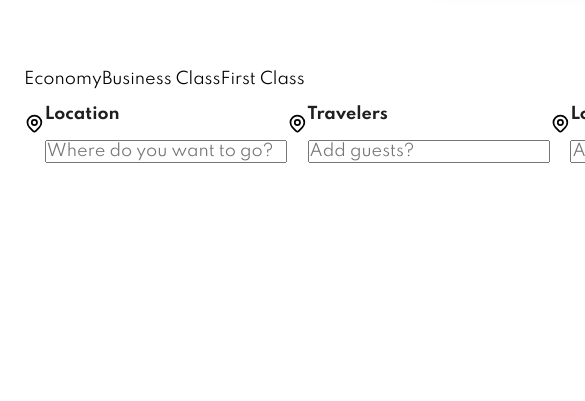
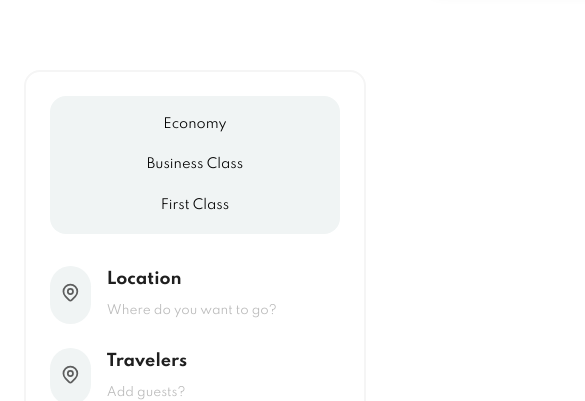
Before and after one commit to Nagydani11/accountantSite, a React (Vite) app in the folder accountant/: page / in a window 390 px wide. Shown: the part 458-859 px from the top of the page, 585 px wide, since content can reach past the window. Built offline with nearby package versions, Linux system fonts and the light colour scheme; grey boxes are pictures that could not be loaded.

Commit message:
Responsive header

```diff
--- a/accountant/src/Components/Navbar/Navbar.jsx
+++ b/accountant/src/Components/Navbar/Navbar.jsx
@@ -22,6 +22,18 @@
     }
 
 
+    //////////////////////////////////////////////////////////////////////
+    const [noBg, addBg] = useState('navBarTwo')
+    const addBgColor = ()=>{
+        if(window.scrollY >= 10){
+            addBg('navBarTwo navbar-With-Bg')
+        }else{
+            addBg('navBarTwo')
+        }
+    }
+
+    window.addEventListener("scroll", addBgColor)
+
     return(
         <div className="navBar flex">
             <div className="navBarOne flex">
@@ -39,7 +51,7 @@
                     <span>Sign out</span>
                 </div>
             </div>
-            <div className="navBarTwo flex">
+            <div className={noBg}>
 
                 <div className="logoDiv">
                     <img src={logo} className="Logo"/>
--- a/accountant/src/main.css
+++ b/accountant/src/main.css
@@ -148,6 +148,11 @@
   position: fixed;
   transition: 0.3s ease-in-out;
 }
+.navBar .navbar-With-Bg {
+  background-color: var(--SecondaryColor);
+  padding: 0.5rem 1rem;
+  box-shadow: rgba(0, 0, 0, 0.1) 0px 10px 15px -3px, rgba(0, 0, 0, 0.05) 0px 4px 6px -2px;
+}
 .navBar .logoDiv .Logo {
   width: 20%;
 }
@@ -229,4 +234,78 @@
   position: absolute;
   width: 100%;
   top: -70%;
+}
+
+.search .sectionContainer {
+  width: 100%;
+  padding: 1.5rem;
+  border: 2px solid var(--greyBg);
+  border-radius: 16px;
+  row-gap: 2rem;
+}
+.search .sectionContainer .btns {
+  background-color: var(--SecondaryColor);
+  padding: 0.5rem;
+  border-radius: 1rem;
+  flex-direction: column;
+  width: 100%;
+  margin: auto;
+}
+.search .sectionContainer .btns .singleBtn {
+  padding: 0.8rem 1.5rem;
+  font-size: 13px;
+  border-radius: 3rem;
+  width: 80%;
+  text-align: center;
+}
+.search .sectionContainer .btns .singleBtn:hover {
+  background-color: var(--PrimaryColor);
+  color: var(--whiteColor);
+  font-weight: 500;
+  transition: 0.4s ease;
+}
+.search .sectionContainer .btns .active {
+  background: var(--PrimaryColor);
+  color: var(--whiteColor);
+  font-weight: 500;
+}
+.search .sectionContainer .searchInputs {
+  width: 100%;
+  justify-content: center;
+  flex-direction: column;
+  gap: 1.5rem;
+}
+.search .sectionContainer .searchInputs .singleInput .iconDiv {
+  padding: 16px 10px;
+  border-radius: 3rem;
+  background: var(--SecondaryColor);
+  margin-right: 1rem;
+}
+.search .sectionContainer .searchInputs .singleInput .iconDiv .icon {
+  color: var(--blackColor);
+  opacity: 0.7;
+}
+.search .sectionContainer .searchInputs .singleInput .texts h4 {
+  padding-top: 0;
+  padding-bottom: 0.7rem;
+  color: var(--blackColor);
+  font-weight: 700;
+}
+.search .sectionContainer .searchInputs .singleInput .texts input {
+  width: 95%;
+  border: none;
+  outline: none;
+  background-color: transparent;
+}
+.search .sectionContainer .searchInputs .singleInput .texts input::-moz-placeholder {
+  font-size: 12px;
+  opacity: 0.5;
+}
+.search .sectionContainer .searchInputs .singleInput .texts input:-ms-input-placeholder {
+  font-size: 12px;
+  opacity: 0.5;
+}
+.search .sectionContainer .searchInputs .singleInput .texts input::placeholder {
+  font-size: 12px;
+  opacity: 0.5;
 }/*# sourceMappingURL=main.css.map */
--- a/accountant/src/main.scss
+++ b/accountant/src/main.scss
@@ -162,6 +162,12 @@
         transition: .3s ease-in-out;
     }
 
+    .navbar-With-Bg{
+        background-color: var(--SecondaryColor);
+        padding: .5rem 1rem;
+        box-shadow: rgba(0, 0, 0, 0.1) 0px 10px 15px -3px, rgba(0, 0, 0, 0.05) 0px 4px 6px -2px;
+    }
+
     .logoDiv{
         .Logo{
             width: 20%;
@@ -266,3 +272,85 @@
 
 
 //search section styling
+
+.search{
+    .sectionContainer{
+        width: 100%;
+        padding: 1.5rem;
+        border: 2px solid var(--greyBg);
+        border-radius: 16px;
+        row-gap: 2rem;
+
+        .btns{
+            background-color: var(--SecondaryColor);
+            padding: .5rem;
+            border-radius: 1rem;
+            flex-direction: column;
+            width: 100%;
+            margin: auto;
+
+            .singleBtn{
+                padding: .8rem 1.5rem;
+                font-size: 13px;
+                border-radius: 3rem;
+                width: 80%;
+                text-align: center;
+
+                &:hover{
+                    background-color: var(--PrimaryColor);
+                    color: var(--whiteColor);
+                    font-weight: 500;
+                    transition: .4s ease;
+                }
+            }
+
+            .active{
+                background: var(--PrimaryColor);
+                color: var(--whiteColor);
+                font-weight: 500;
+            }
+        }
+
+        .searchInputs{
+            width: 100%;
+            justify-content: center;
+            flex-direction: column;
+            gap: 1.5rem;
+
+            .singleInput{
+                .iconDiv{
+                    padding: 16px 10px;
+                    border-radius: 3rem;
+                    background: var(--SecondaryColor);
+                    margin-right: 1rem;
+
+                    .icon{
+                        color: var(--blackColor);
+                        opacity: .7;
+                    }
+                }
+
+                .texts{
+                    h4{
+                        padding-top: 0;
+                        padding-bottom: .7rem;
+                        color: var(--blackColor);
+                        font-weight: 700;
+                    }
+
+                    input{
+                        width: 95%;
+                        border: none;
+                        outline: none;
+                        background-color: transparent;
+
+                        &::placeholder{
+                            font-size: 12px;
+                            opacity: .5;
+                        }
+                    }
+                }
+            }
+        }
+    }
+}
```
Also changed, not shown: 1 other file (tests, documents, lock files or other folders).
